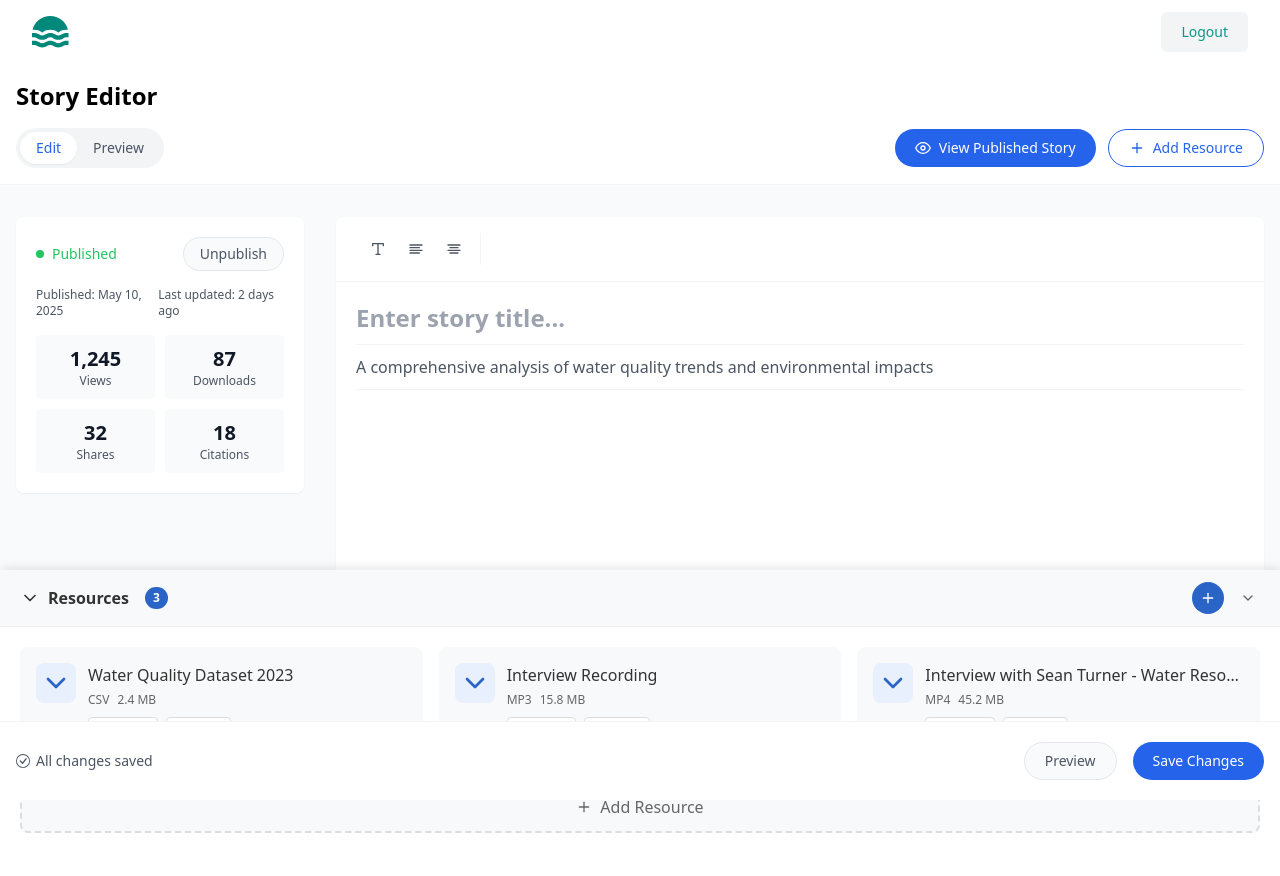
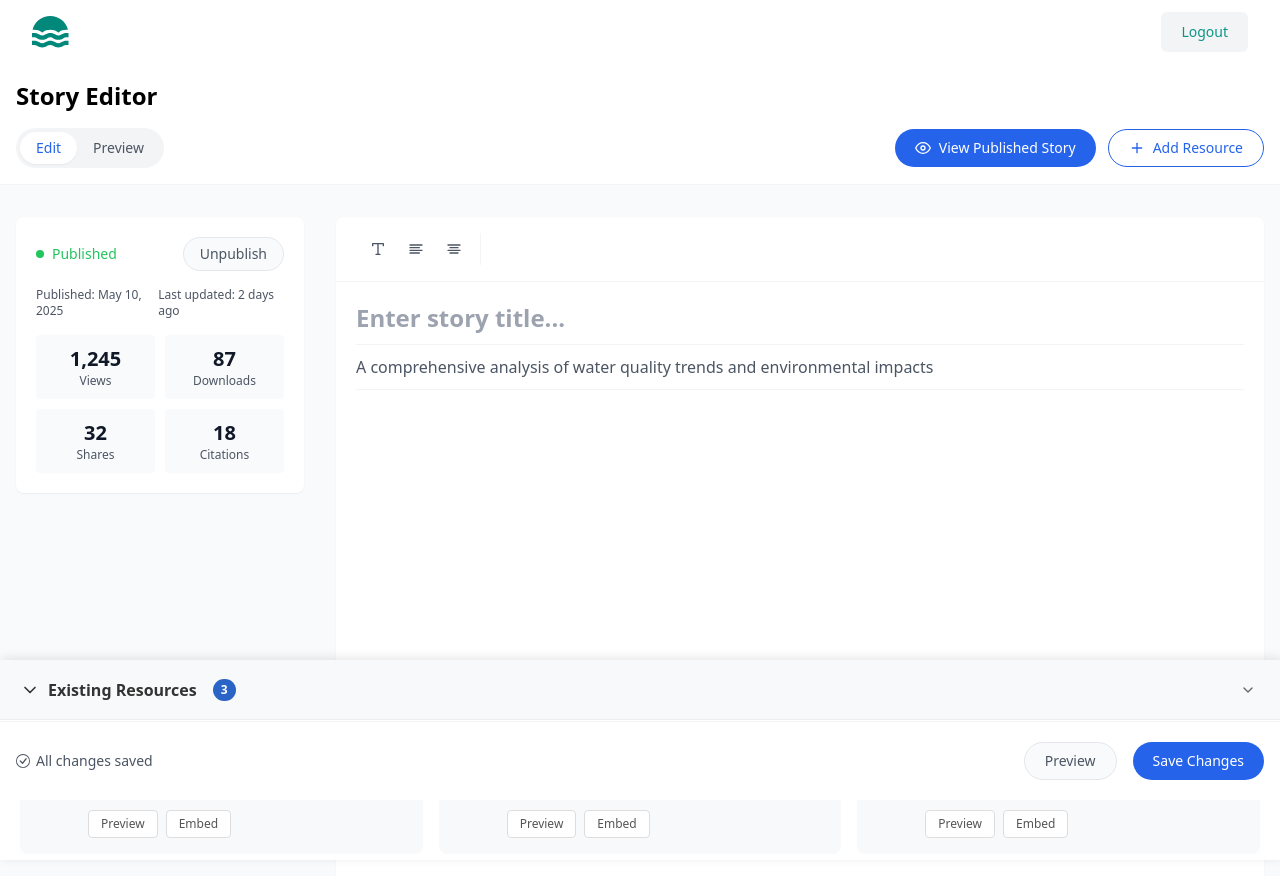
Before and after one commit to In-For-Disaster-Analytics/stories-ui, a React (Vite) app: page /stories/1 in a window 1280 px wide. Shown: the top 876 px of the page. Built offline with nearby package versions, Linux system fonts and the light colour scheme; no server answers; sample sign-in values are in the browser's storage.

Commit message:
refactor: update ResourcesPanel styles and improve header functionality

```diff
--- a/src/components/ResourcesPanel/ResourcesPanel.css
+++ b/src/components/ResourcesPanel/ResourcesPanel.css
@@ -7,8 +7,10 @@
   box-shadow: 2px -2px 10px rgba(0, 0, 0, 0.1);
   z-index: 1001; /* Higher than footer's z-index */
   transition: transform 0.3s ease-in-out;
-  transform: translateY(calc(100% - 150px));
-  height: 400px;
+  transform: translateY(
+    calc(100% - 60px)
+  ); /* Only show header height when collapsed */
+  height: 200px;
 }
 
 .resources-panel.expanded {
@@ -23,6 +25,7 @@
   background-color: #f8f9fa;
   border-bottom: 1px solid #eee;
   cursor: ns-resize;
+  height: 60px; /* Fixed height for header */
 }
 
 .resources-panel-actions {
--- a/src/components/ResourcesPanel/ResourcesPanel.tsx
+++ b/src/components/ResourcesPanel/ResourcesPanel.tsx
@@ -69,17 +69,10 @@ const ResourcesPanel: React.FC<ResourcesPanelProps> = ({
       <div className="resources-panel-header" onMouseDown={handleMouseDown}>
         <div className="resources-panel-title">
           <FiChevronDown className="w-5 h-5" />
-          Resources
+          Existing Resources
           <span className="resources-count">{resources.length}</span>
         </div>
         <div className="resources-panel-actions">
-          <button
-            className="add-resource-floating-button"
-            onClick={onAddResource}
-            title="Add Resource"
-          >
-            <FiPlus className="w-4 h-4" />
-          </button>
           <button
             className="resources-panel-toggle"
             onClick={() => setIsExpanded(!isExpanded)}
@@ -125,10 +118,6 @@ const ResourcesPanel: React.FC<ResourcesPanelProps> = ({
             </div>
           ))}
         </div>
-        <button className="add-resource-button" onClick={onAddResource}>
-          <FiPlus className="w-4 h-4" />
-          Add Resource
-        </button>
       </div>
     </div>
   );
```
